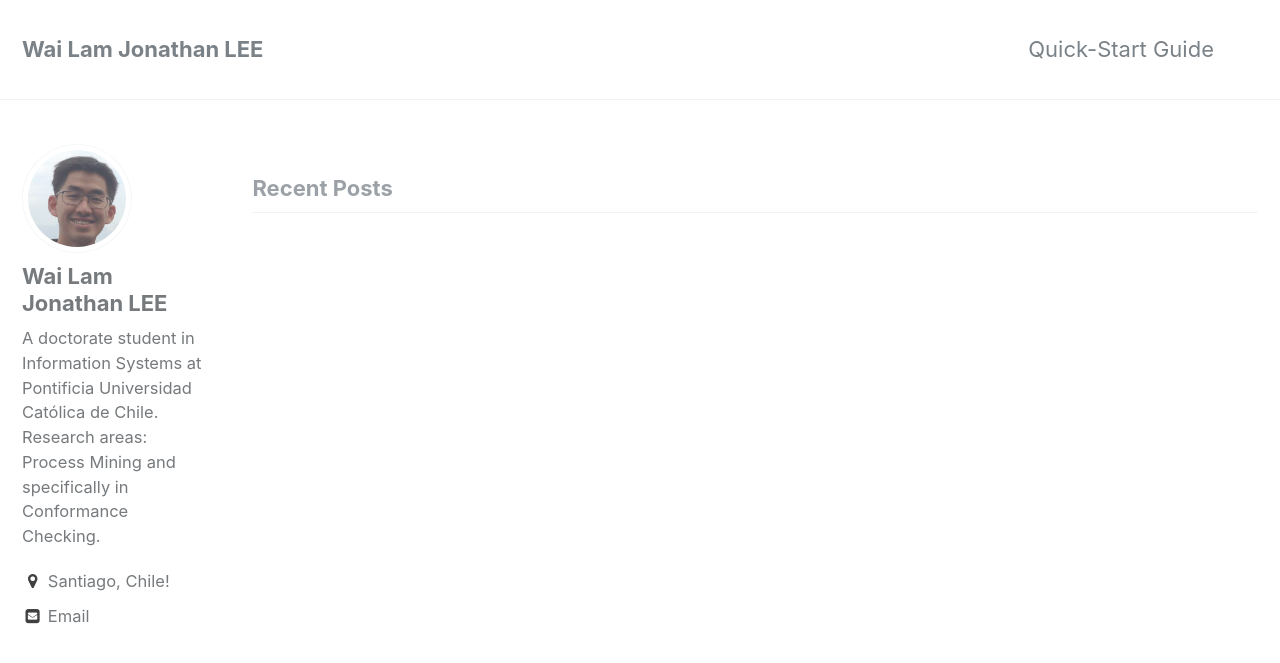
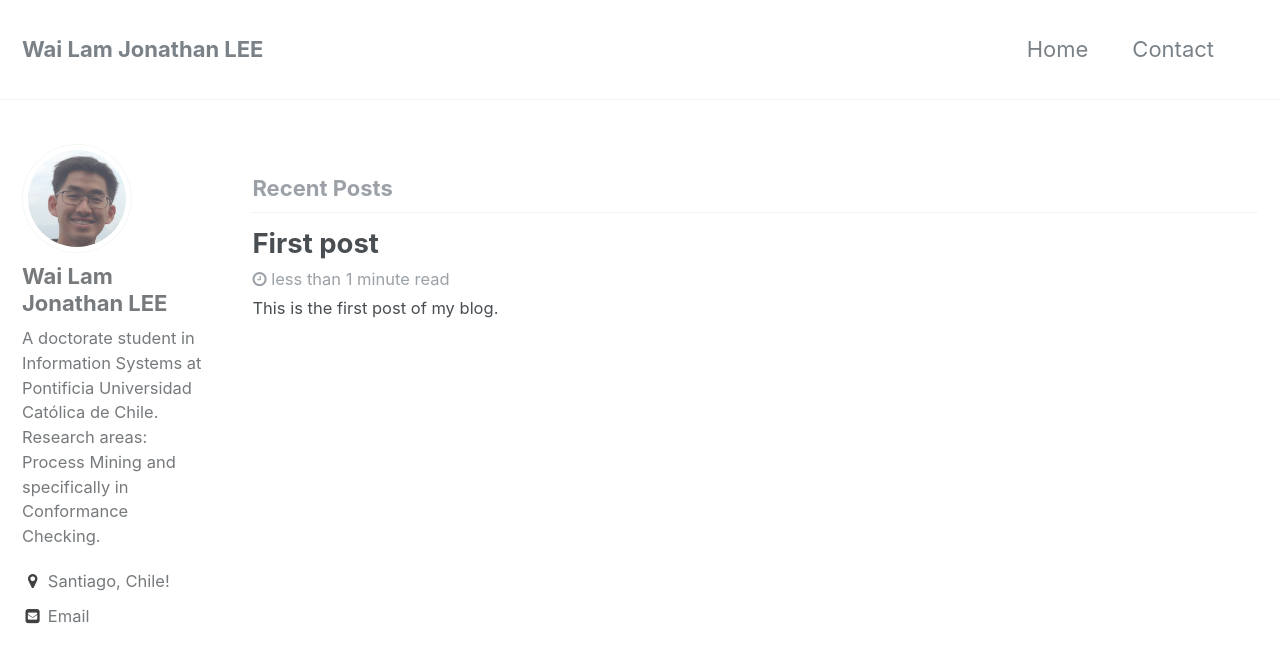
Before and after one commit to jwllee/wailamjonathanlee.github.io, a Jekyll site: the page built from index.html, in a window 1280 px wide and 900 px high. Shown: the top 663 px of the window. Built offline with Jekyll 4.4.1, drawn with Linux system fonts in a browser that asks for light colours; the list of posts is cut into pages by our own code.

Commit message:
Fixed first post

```diff
--- a/_config.yml
+++ b/_config.yml
@@ -12,7 +12,7 @@ title_separator          : "-"
 name                     : "Wai Lam Jonathan LEE"
 description              : "A virtual space to keep track of my research and other thoughts."
 url                      : # the base hostname & protocol for your site e.g. "https://mmistakes.github.io"
-baseurl                  : # the subpath of your site, e.g. "/blog"
+baseurl                  : "" # the subpath of your site, e.g. "/blog"
 # repository             GitHub username/repo-name e.g. "mmistakes/minimal-mistakes"
 repository               : wailamjonathanlee/wailamjonathanlee.github.io
 theme                    : minimal-mistakes-jekyll
@@ -22,6 +22,7 @@ teaser                   : # path of fallback teaser image, e.g. "/assets/images
 # destination: ../build
 # breadcrumbs            : false # true, false (default)
 words_per_minute         : 200
+future                   : true
 comments:
   provider               : # false (default), "disqus", "discourse", "facebook", "google-plus", "staticman", "custom"
   disqus:
@@ -242,9 +243,9 @@ defaults:
   # setting default layout for _posts types
   - scope:
       path: ""
-      type: posts
+      type: "posts"
     values:
-      layout: single
+      layout: "single"
       author_profile: true
       read_time: true
       comments: true
--- a/_data/navigation.yml
+++ b/_data/navigation.yml
@@ -1,7 +1,9 @@
 # main links
 main:
-  - title: "Quick-Start Guide"
-    url: https://mmistakes.github.io/minimal-mistakes/docs/quick-start-guide/
+  - title: "Home"
+    url: https://wailamjonathanlee.github.io
+  - title: "Contact"
+    url: /_pages/contact.md
   # - title: "About"
   #   url: https://mmistakes.github.io/minimal-mistakes/about/
   # - title: "Sample Posts"
```
Also changed, not shown: _pages/contact.md (added, +12 -0 lines), _posts/2017-08-12-first-post.md (renamed from _post/2017-08-12-first-post.md, +1 -1 lines).
